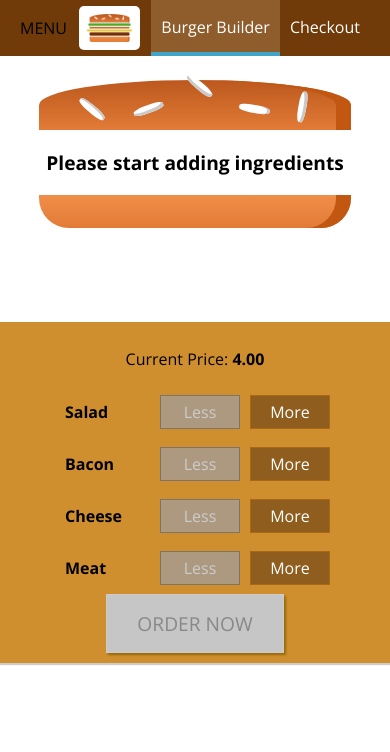
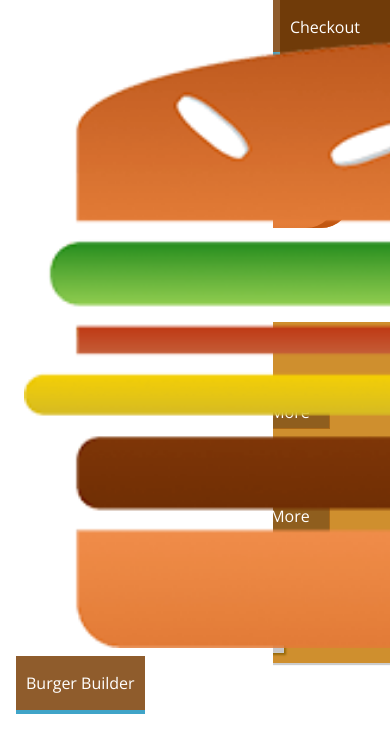
Before and after one commit to hcamposa1994/BurgerApp, a React (Create React App) app: page / in a window 390 px wide. Shown: the top 752 px of the page. Built offline with nearby package versions, Linux system fonts and the light colour scheme.

Commit message:
created the sideDrawer component to be used for mobile devices, so far there are bugs including no toggle button, logo too gib for the sidebar, and navigation items in side bar not being styleized correctly

```diff
--- a/src/components/Layout/Layout.js
+++ b/src/components/Layout/Layout.js
@@ -3,10 +3,12 @@
 import Auxiliary from "../../hoc/Auxiliary";
 import classStyles from "./Layout.module.css";
 import Toolbar from "../Navigation/Toolbar/Toolbar";
+import SideDrawer from "../Navigation/SideDrawer/SideDrawer";
 
 const Layout = props => (
   <Auxiliary>
     <Toolbar />
+    <SideDrawer />
     <main className={classStyles.Content}>{props.children}</main>
   </Auxiliary>
 );
--- /dev/null
+++ b/src/components/Navigation/SideDrawer/SideDrawer.js
@@ -0,0 +1,18 @@
+import React from "react";
+
+import Logo from "../../Logo/Logo";
+import NavigationItems from "../NavigationItems/NavigationItems";
+import classStyles from "./SideDrawer.module.css";
+
+const SideDrawer = props => {
+  return (
+    <div className={classStyles.SideDrawer}>
+      <Logo />
+      <nav>
+        <NavigationItems />
+      </nav>
+    </div>
+  );
+};
+
+export default SideDrawer;
--- /dev/null
+++ b/src/components/Navigation/SideDrawer/SideDrawer.module.css
@@ -0,0 +1,27 @@
+.SideDrawer {
+  position: fixed;
+  width: 280px;
+  max-width: 70%;
+  height: 100%;
+  left: 0;
+  top: 0;
+  z-index: 200;
+  background-color: white;
+  padding: 32px 16px;
+  box-sizing: border-box;
+  transition: transform 0.3s ease-out;
+}
+
+@media (min-width: 500px) {
+  .SideDrawer {
+    display: none;
+  }
+}
+
+.Open {
+  transform: translateX(0);
+}
+
+.Close {
+  transform: translateX(-100%);
+}
```
